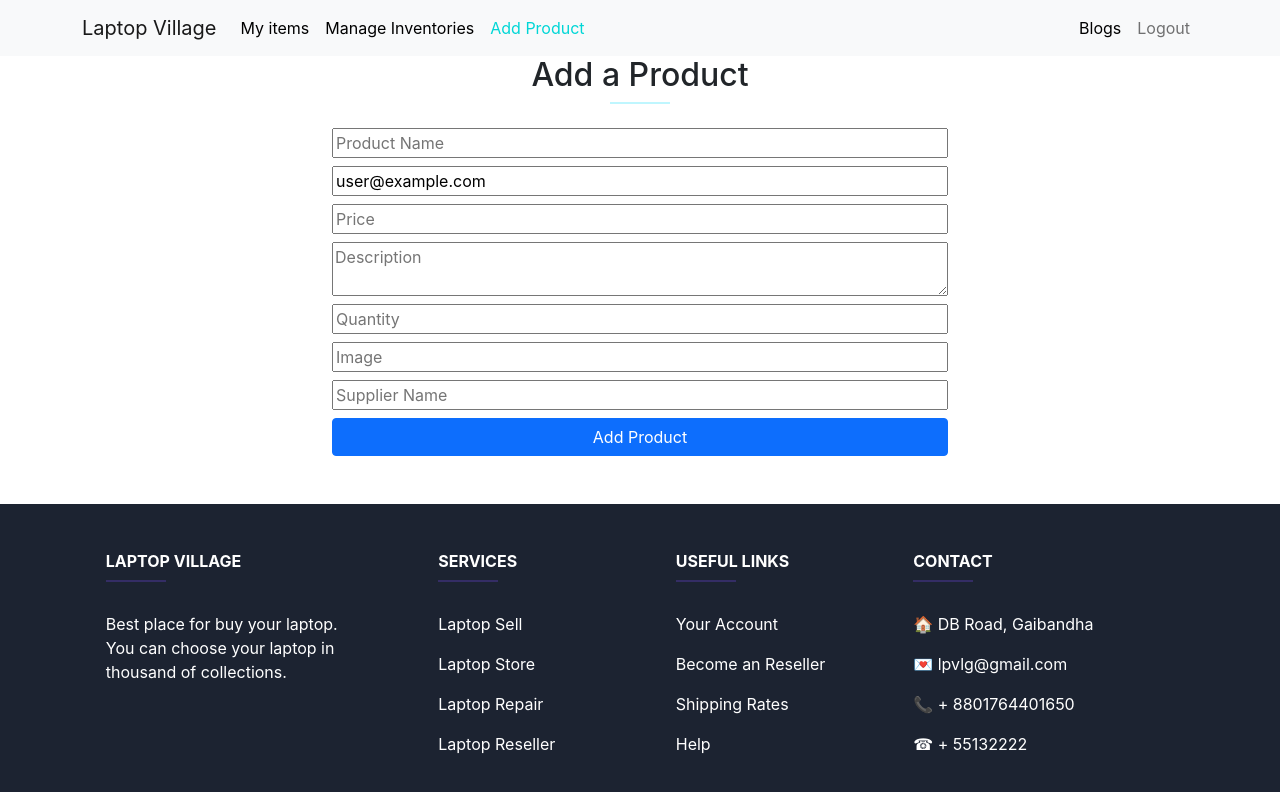
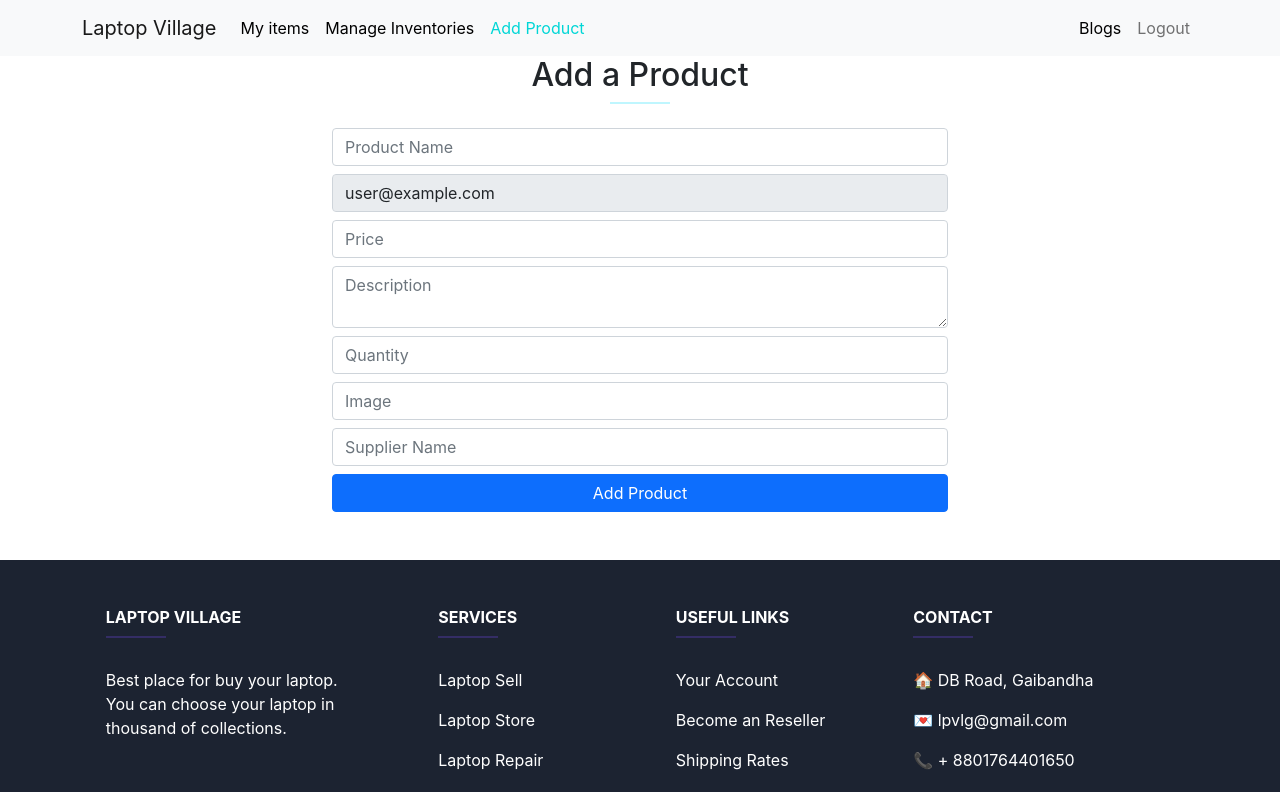
Before and after one commit to Rasujon3/laptop-village, a React (Create React App) app: page /addinventoryitem in a window 1280 px wide. Shown: the top 792 px of the page. Built offline with nearby package versions, Linux system fonts and the light colour scheme; no server answers; sample sign-in values are in the browser's storage.

Commit message:
add product component design

```diff
--- a/src/components/AddInventoryItem/AddInventoryItem.jsx
+++ b/src/components/AddInventoryItem/AddInventoryItem.jsx
@@ -44,12 +44,12 @@ const AddInventoryItem = () => {
       />
       <form className="d-flex flex-column" onSubmit={handleSubmit(onSubmit)}>
         <input
-          className="mb-2"
+          className="mb-2 form-control"
           placeholder="Product Name"
           {...register("name", { required: true })}
         />
         <input
-          className="mb-2"
+          className="mb-2 form-control"
           placeholder="Email"
           value={user?.email}
           readOnly
@@ -57,30 +57,30 @@ const AddInventoryItem = () => {
           {...register("email", { required: true })}
         />
         <input
-          className="mb-2"
+          className="mb-2 form-control"
           placeholder="Price"
           type="number"
           {...register("price", { required: true })}
         />
         <textarea
-          className="mb-2"
+          className="mb-2 form-control"
           placeholder="Description"
           {...register("description", { required: true })}
         />
         <input
-          className="mb-2"
+          className="mb-2 form-control"
           placeholder="Quantity"
           type="number"
           {...register("quantity", { required: true })}
         />
         <input
-          className="mb-2"
+          className="mb-2 form-control"
           placeholder="Image"
           type="text"
           {...register("img", { required: true })}
         />
         <input
-          className="mb-2"
+          className="mb-2 form-control"
           placeholder="Supplier Name"
           type="text"
           {...register("supplierName", { required: true })}
```
